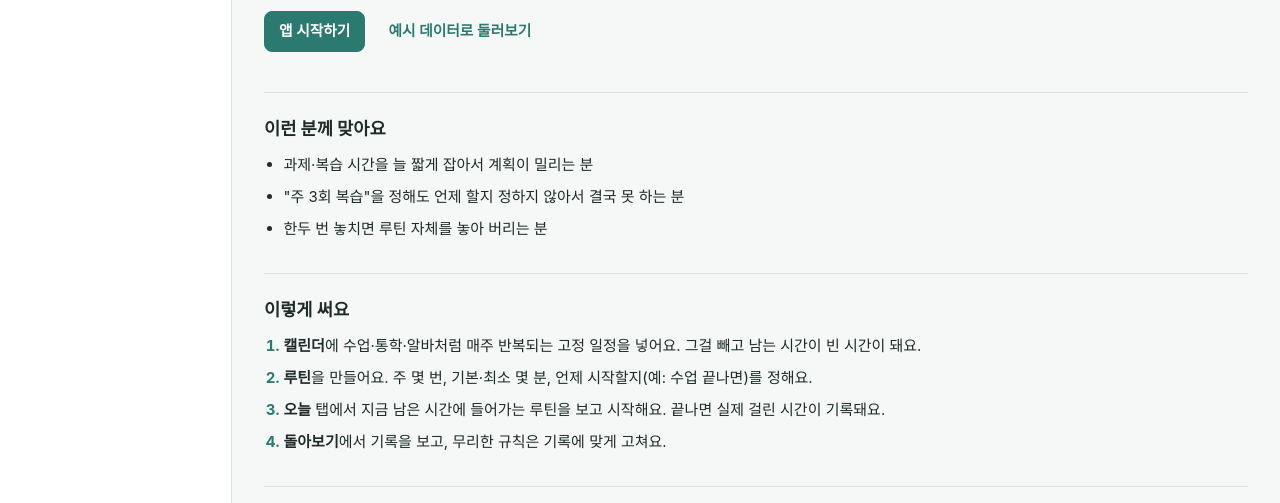
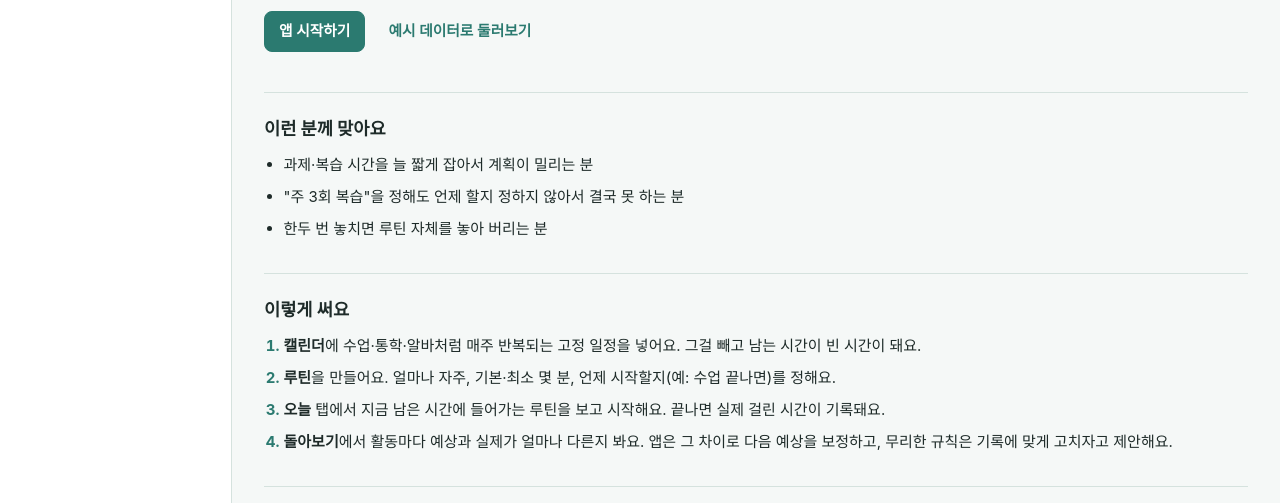
Before and after one commit to Alfendi-55555/routine-maker, a plain HTML site: page intro.html in a window 1280 px wide. Shown: the part 235-738 px from the top of the page. Drawn offline with Linux system fonts and the light colour scheme.

Commit message:
앱 소개: 루틴 만들기·돌아보기 문구를 지금 화면에 맞춤
Co-Authored-By: Claude Opus 5.5 <noreply@anthropic.com>

```diff
--- a/intro.html
+++ b/intro.html
@@ -44,9 +44,9 @@
     <h2 id="howH">이렇게 써요</h2>
     <ol class="steps">
       <li><strong>캘린더</strong>에 수업·통학·알바처럼 매주 반복되는 고정 일정을 넣어요. 그걸 빼고 남는 시간이 빈 시간이 돼요.</li>
-      <li><strong>루틴</strong>을 만들어요. 주 몇 번, 기본·최소 몇 분, 언제 시작할지(예: 수업 끝나면)를 정해요.</li>
+      <li><strong>루틴</strong>을 만들어요. 얼마나 자주, 기본·최소 몇 분, 언제 시작할지(예: 수업 끝나면)를 정해요.</li>
       <li><strong>오늘</strong> 탭에서 지금 남은 시간에 들어가는 루틴을 보고 시작해요. 끝나면 실제 걸린 시간이 기록돼요.</li>
-      <li><strong>돌아보기</strong>에서 기록을 보고, 무리한 규칙은 기록에 맞게 고쳐요.</li>
+      <li><strong>돌아보기</strong>에서 활동마다 예상과 실제가 얼마나 다른지 봐요. 앱은 그 차이로 다음 예상을 보정하고, 무리한 규칙은 기록에 맞게 고치자고 제안해요.</li>
     </ol>
   </section>
 
```
